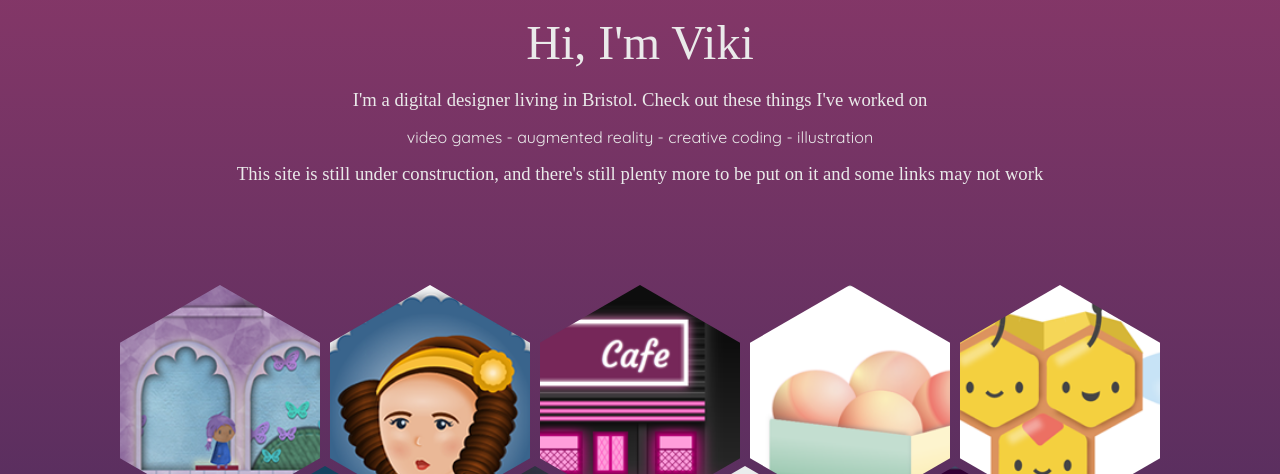
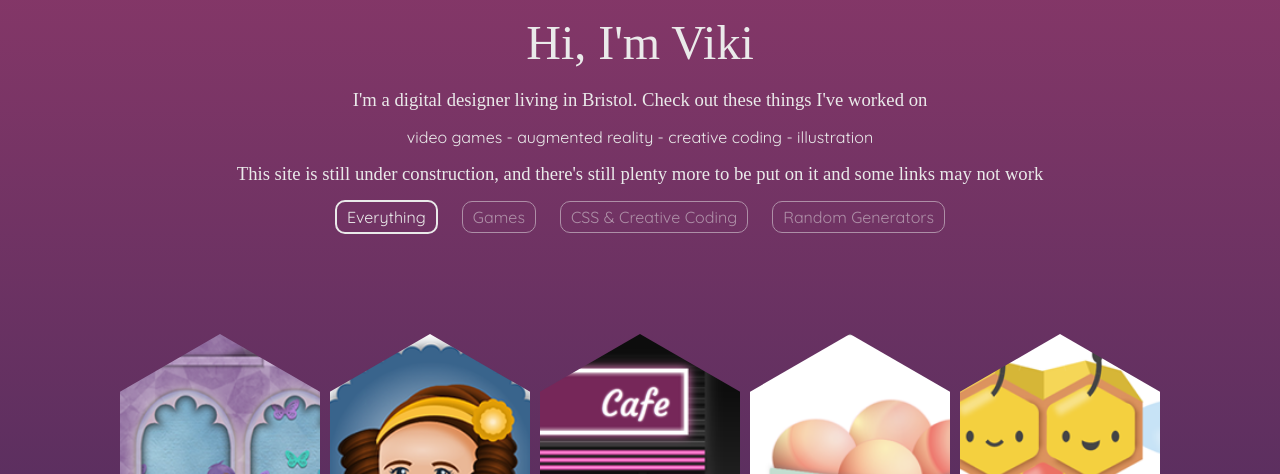
Before and after one commit to viki-scull/viki-scull.github.io, a PHP site: page / in a window 1280 px wide. Shown: the part 160-634 px from the top of the page. Run offline with PHP 8.4, Linux system fonts and the light colour scheme; some libraries are stand-ins or nearby versions; some web fonts are replaced.

Commit message:
added buttons

```diff
--- a/index.html
+++ b/index.html
@@ -4,6 +4,8 @@
 
 <link rel="stylesheet" href="style.css">
 <link rel="stylesheet" href="https://use.fontawesome.com/releases/v5.7.1/css/all.css" integrity="sha384-fnmOCqbTlWIlj8LyTjo7mOUStjsKC4pOpQbqyi7RrhN7udi9RwhKkMHpvLbHG9Sr" crossorigin="anonymous">
+
+ <script src="//cdnjs.cloudflare.com/ajax/libs/jquery/2.1.3/jquery.min.js"></script>
 
 </head>
 <body>
@@ -15,6 +17,14 @@
   <h2>I'm a digital designer living in Bristol. Check out these things I've worked on</h2>
   <h3> <span class="games">video games</span> - <span class="ar">augmented reality</span> - creative coding - illustration</h3>
   <h2> This site is still under construction, and there's still plenty more to be put on it and some links may not work</h2>
+
+  <div class="navbar">
+    <button class="active btn" data-filter="box" aria-pressed="true">Everything</button>
+    <button class="btn" data-filter="one" aria-pressed="false">Games</button>
+    <button class="btn" data-filter="two" aria-pressed="false">CSS & Creative Coding</button>
+    <button class="btn" data-filter="three" aria-pressed="false">Random Generators</button>
+  </div>
+
 
 <div class="container">
   <div class="item"><div class="hexagon" style="background-image: url(icons/2019/princess.png);">
@@ -179,8 +189,50 @@ I love creating beautiful worlds, and bringing my knowledge of other art forms i
 </div> -->
 
 
+<script>
+
+(function($) {
+  var $boxs = $(".container > .item");
+  var $btns = $(".btn").on("click", function() {
+    var category = $btns
+      .attr("aria-pressed", "false")
+      .filter(this)
+      .attr("aria-pressed", "true")
+      .data("filter");
+
+    $boxs
+      .hide()
+      .attr("aria-hidden", "true")
+      .filter("." + category)
+      .attr("aria-hidden", "false")
+      .fadeIn(450);
+  });
+
+  jQuery(document).ready(function($) {
+    // get category from URL hash
+    var category = window.location.hash.substring(1);
+    // find matching button
+    var activeBtn = $(".btn").filter(function() {
+      return $(this).data("filter") == category;
+    });
+
+    if ($btns.filter(activeBtn).length == 1) {
+      $btns
+        .attr("aria-pressed", "false")
+        .filter(activeBtn)
+        .attr("aria-pressed", "true");
+      $boxs
+        .hide()
+        .filter("." + category)
+        .fadeIn(450);
+    }
+  });
+})(jQuery);
+
+</script>
 
 
 
 
 </body>
+</html>
--- a/style.css
+++ b/style.css
@@ -38,6 +38,23 @@ h2 {
 h3 {
   font-family: "Quicksand", serif;
   font-size: 12pt; }
+
+.navbar {
+  text-align: center; }
+  .navbar button {
+    font-family: "Quicksand", serif;
+    font-size: 12pt;
+    background: transparent;
+    border: 1px solid #eaeaea;
+    border-radius: 10px;
+    cursor: pointer;
+    padding: 5px 10px;
+    margin: 0px 10px;
+    color: #eaeaea;
+    opacity: 0.5; }
+  .navbar .active {
+    border: 2px solid #eaeaea;
+    opacity: 1; }
 
 .container {
   display: grid;
--- a/style.sass
+++ b/style.sass
@@ -47,6 +47,24 @@ h3
 //   color: desaturate(lighten($paleTeal, 15%), 50%)
 // .ar
 //   color: desaturate(lighten($skyBlue, 15%), 50%)
+
+.navbar
+  text-align: center
+  button
+    font-family: 'Quicksand', serif
+    font-size: 12pt
+    background: transparent
+    border: 1px solid $lightGrey
+    border-radius: 10px
+    cursor: pointer
+    padding: 5px 10px
+    margin: 0px 10px
+    color: $lightGrey
+    opacity: 0.5
+  .active
+    border: 2px solid $lightGrey
+    opacity: 1
+
 
 .container
   display: grid
```
Also changed, not shown: 1 other file.
